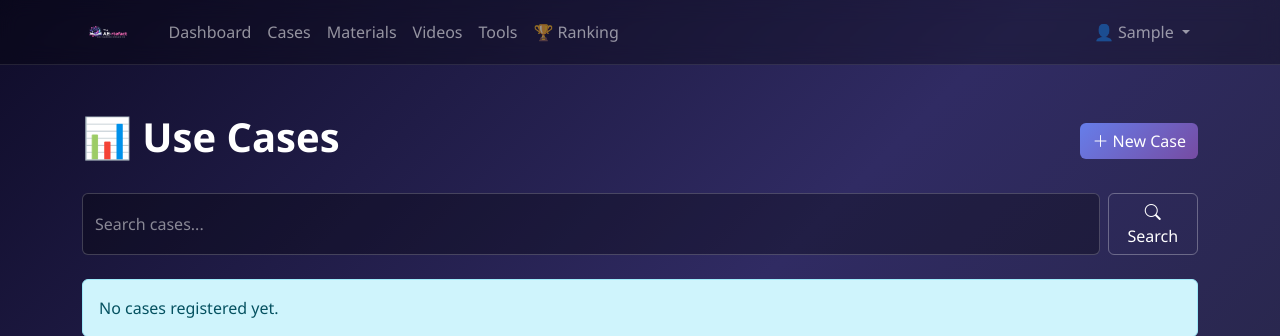
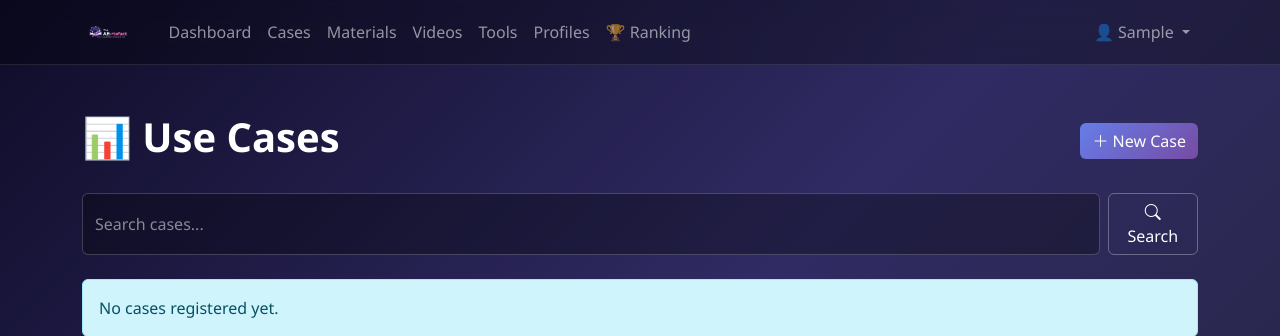
Before and after one commit to Raii-Azevedo/aehub, a Django app: page /casos/ in a window 1280 px wide. Shown: the top 336 px of the page. Run offline with Django 5.2, Linux system fonts and the light colour scheme; the visitor is signed in with stand-in values (Sample User, id 1); data that the repository does not hold is empty; some libraries are stand-ins or nearby versions.

Commit message:
Perfil Navbar

```diff
--- a/core/templates/core/base.html
+++ b/core/templates/core/base.html
@@ -34,6 +34,7 @@
                     </li>
                     <li class="nav-item"><a class="nav-link" href="{% url 'ferramentas_lista' %}">Tools</a></li>
                    <!-- <li class="nav-item"><a class="nav-link" href="{% url 'roadmap_index' %}">Roadmap</a></li>-->
+                    <li class="nav-item"><a class="nav-link" href="{% url 'perfis' %}">Profiles</a></li>
                     <li class="nav-item"><a class="nav-link" href="{% url 'ranking' %}">🏆 Ranking</a></li>
                 </ul>
                 <ul class="navbar-nav">
```
